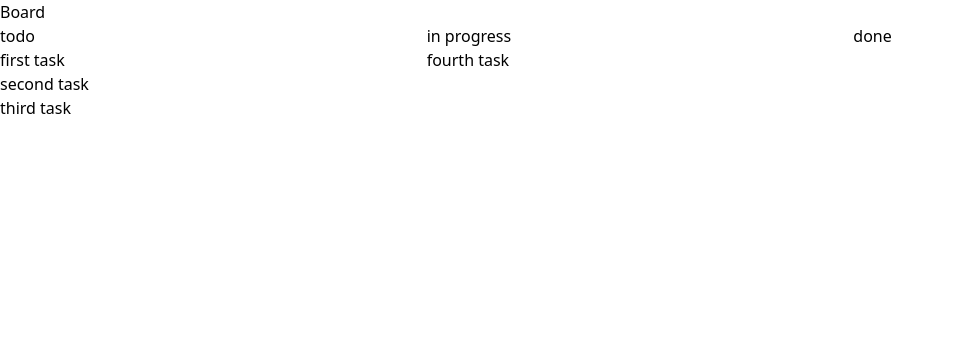
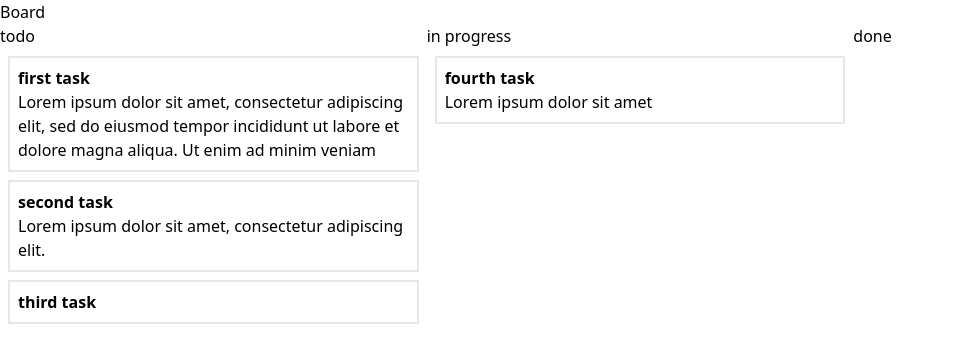
Before and after one commit to Nitasamoe/board-app, a Vue app: page / in a window 1280 px wide. Shown: the top 362 px of the page, without its empty margins (0-954 px from the left). Built offline with nearby package versions, Linux system fonts and the light colour scheme.

Commit message:
fixed unit tests

```diff
--- a/package.json
+++ b/package.json
@@ -38,7 +38,7 @@
         "typescript": "~3.9.3",
         "vue-cli-plugin-fontawesome": "~0.3.1",
         "vue-cli-plugin-tailwind": "~2.0.6",
-    "vue-jest": "^5.0.0-0"
+        "vue-jest": "^5.0.0-alpha.9"
     },
     "eslintConfig": {
         "root": true,
--- a/src/components/Column.vue
+++ b/src/components/Column.vue
@@ -1,14 +1,21 @@
 <template>
     {{ columnData.name }}
     <div v-for="taskData of columnData.tasks" :key="taskData.uuid">
-        {{ taskData.name }}
+        <Task
+            :assigne="taskData.userAssigned"
+            :title="taskData.name"
+            :description="taskData.description"
+        />
     </div>
 </template>
 
 <script lang="ts">
-//import { defineComponent } from 'vue'
+import Task from './Task.vue'
 
 export default {
     props: ['columnData'],
+    components: {
+        Task,
+    },
 }
 </script>
--- /dev/null
+++ b/src/components/Task.vue
@@ -0,0 +1,26 @@
+<template>
+    <div class="border-solid border-2 p-2 m-2">
+        <span class="font-semibold">{{ title }}</span>
+        <p>{{ description }}</p>
+    </div>
+</template>
+
+<script lang="ts">
+export default {
+    props: {
+        title: {
+            type: String,
+            required: true,
+        },
+        description: {
+            type: String,
+            required: true,
+        },
+        assigne: {
+            type: String,
+        },
+    },
+}
+</script>
+
+<style scoped></style>
--- a/src/default-board.js
+++ b/src/default-board.js
@@ -7,13 +7,15 @@ export default {
             name: 'todo',
             tasks: [
                 {
-                    description: '',
+                    description:
+                        'Lorem ipsum dolor sit amet, consectetur adipiscing elit, sed do eiusmod tempor incididunt ut labore et dolore magna aliqua. Ut enim ad minim veniam',
                     name: 'first task',
                     id: uuid(),
                     userAssigned: null,
                 },
                 {
-                    description: '',
+                    description:
+                        'Lorem ipsum dolor sit amet, consectetur adipiscing elit.',
                     name: 'second task',
                     id: uuid(),
                     userAssigned: null,
@@ -30,7 +32,7 @@ export default {
             name: 'in progress',
             tasks: [
                 {
-                    description: '',
+                    description: 'Lorem ipsum dolor sit amet',
                     name: 'fourth task',
                     id: uuid(),
                     userAssigned: null,
```
Also changed, not shown: tsconfig.json (added, +10 -0 lines), 2 other files (tests, documents, lock files or other folders). Lines whose indentation alone changed are shown as unchanged.
